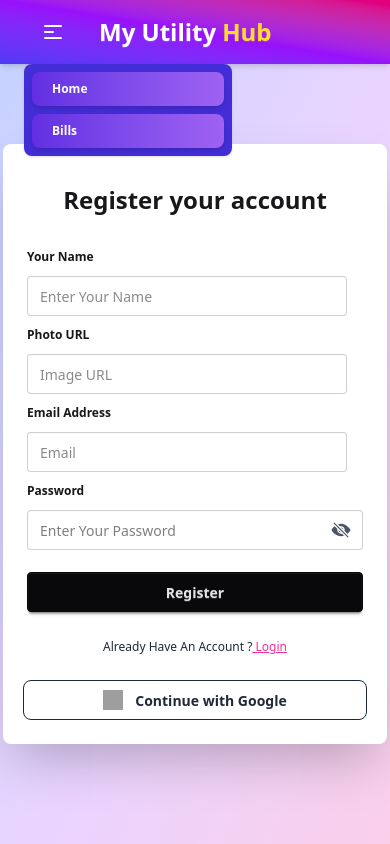
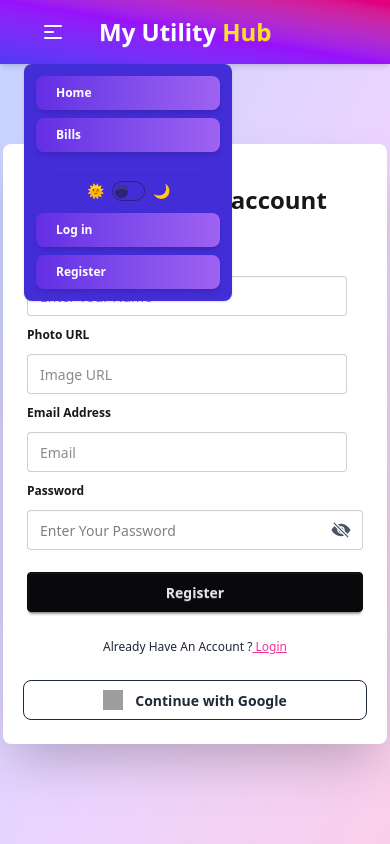
Before and after one commit to asma-akter-rabeya/utility-hub-client, a React (Vite) app: page /page/register in a window 390 px wide. Both pictures are taken after a click on the button 53 px from the left and 32 px from the top of the page. Shown: the top 844 px of the page. Built offline with nearby package versions, Linux system fonts and the light colour scheme; no server answers; grey boxes are pictures that could not be loaded.

Commit message:
error page added

```diff
--- a/src/components/Navbar.jsx
+++ b/src/components/Navbar.jsx
@@ -6,24 +6,23 @@ import toast from 'react-hot-toast';
 const Navbar = () => {
     const { user, logOut } = useContext(AuthContext);
 
-    // managing the theme:
-    const [theme, setTheme] = useState(localStorage.getItem('theme') || "light")
+    const [theme, setTheme] = useState(localStorage.getItem('theme') || "light");
 
     useEffect(() => {
-        const html = document.querySelector('html')
-        html.setAttribute("data-theme", theme)
-        localStorage.setItem("theme", theme)
-    }, [theme])
-
+        const html = document.querySelector('html');
+        html.setAttribute("data-theme", theme);
+        localStorage.setItem("theme", theme);
+    }, [theme]);
 
     const handleTheme = (checked) => {
-        setTheme(checked ? "dark" : "light")
-    }
+        setTheme(checked ? "dark" : "light");
+    };
+
     // logout
     const handleLogOut = () => {
         logOut()
             .then(() => {
-                toast.success('You logged out successfully')
+                toast.success('You logged out successfully');
             }).catch((error) => {
                 toast.error(error.message);
             });
@@ -38,7 +37,7 @@ const Navbar = () => {
                     <li><NavLink to="/page/myPayBills" className='btn-primary'>My PayBills</NavLink></li>
                     <li>
                         <NavLink to="/page/profile">
-                            <div className="w-9 h-9 rounded-full overflow-hidden ">
+                            <div className="w-9 h-9 rounded-full overflow-hidden">
                                 <img
                                     alt="User avatar"
                                     referrerPolicy="no-referrer"
@@ -59,18 +58,45 @@ const Navbar = () => {
     return (
         <div className="navbar px-6 py-3 bg-gradient-600 shadow-md text-white">
             <div className="navbar-start">
+                {/* dropdown menu */}
                 <div className="dropdown">
                     <div tabIndex={0} role="button" className="btn btn-ghost lg:hidden text-white">
-                        <svg xmlns="http://www.w3.org/2000/svg" className="h-6 w-6" fill="none" viewBox="0 0 24 24" stroke="currentColor">
-                            <path strokeLinecap="round" strokeLinejoin="round" strokeWidth="2" d="M4 6h16M4 12h8m-8 6h16" />
+                        <svg xmlns="http://www.w3.org/2000/svg" className="h-6 w-6" fill="none"
+                            viewBox="0 0 24 24" stroke="currentColor">
+                            <path strokeLinecap="round" strokeLinejoin="round"
+                                strokeWidth="2" d="M4 6h16M4 12h8m-8 6h16" />
                         </svg>
                     </div>
                     <ul
                         tabIndex="-1"
-                        className="menu menu-sm dropdown-content mt-3 p-2 shadow bg-indigo-700 rounded-box w-52 text-white space-y-2">
+                        className="menu menu-sm dropdown-content mt-3 p-3 shadow bg-indigo-700 rounded-box w-52 text-white space-y-2">
                         {links}
+                        <li className="border-t border-indigo-500 my-2"></li>
+
+                        {/* theme controller */}
+                        <li>
+                            <div className='flex items-center gap-2 justify-center'>
+                                <span className="text-sm">🌞</span>
+                                <input
+                                    onChange={(e) => handleTheme(e.target.checked)}
+                                    type="checkbox"
+                                    defaultChecked={localStorage.getItem('theme') === "dark"}
+                                    className="toggle toggle-sm"
+                                />
+                                <span className="text-sm">🌙</span>
+                            </div>
+                        </li>
+                        {user ? (
+                            <li><button onClick={handleLogOut} className='btn-primary w-full'>Log out</button></li>
+                        ) : (
+                            <>
+                                <li><Link to="/page/login" className='btn-primary w-full'>Log in</Link></li>
+                                <li><Link to="/page/register" className='btn-primary w-full'>Register</Link></li>
+                            </>
+                        )}
                     </ul>
                 </div>
+
                 <Link to="/" className="btn btn-ghost normal-case text-2xl font-bold text-white">
                     My Utility<span className="text-yellow-300">Hub</span>
                 </Link>
@@ -81,33 +107,28 @@ const Navbar = () => {
                     {links}
                 </ul>
                 {user ? (
-                    <button onClick={handleLogOut} className='btn-primary '>
+                    <button onClick={handleLogOut} className='btn-primary'>
                         Log out
                     </button>
                 ) : (
                     <>
-                        <Link to="/page/login" className='btn-primary'>
-                            Log in
-                        </Link>
-                        <Link to="/page/register" className='btn-primary'>
-                            Register
-                        </Link>
+                        <Link to="/page/login" className='btn-primary'>Log in</Link>
+                        <Link to="/page/register" className='btn-primary'>Register</Link>
                     </>
                 )}
+
                 {/* theme controller */}
-
                 <div className='ml-1.5 flex items-center gap-2'>
                     <span className="text-sm">🌞</span>
                     <input
                         onChange={(e) => handleTheme(e.target.checked)}
                         type="checkbox"
                         defaultChecked={localStorage.getItem('theme') === "dark"}
-                        className="toggle" />
+                        className="toggle"
+                    />
                     <span className="text-sm">🌙</span>
                 </div>
             </div>
-
-
         </div>
     );
 };
--- /dev/null
+++ b/src/pages/ErrorPage.jsx
@@ -0,0 +1,27 @@
+import React from 'react';
+import ErrorPageImg from '../assets/errorPage.jpg';
+import { Link } from 'react-router';
+
+const ErrorPage = () => {
+    return (
+        <div className="min-h-screen flex flex-col items-center justify-center bg-linear-to-br from-indigo-100 to-blue-200 text-center p-5">
+            <img
+                src={ErrorPageImg}
+                alt="404 Page Not Found"
+                className="w-full max-w-md rounded-2xl shadow-lg mb-6"
+            />
+            <h1 className="text-5xl font-bold text-red-700 mb-3">404</h1>
+            <p className="text-lg text-gray-700 mb-5">
+                Oops! The page you’re looking for doesn’t exist.
+            </p>
+            <Link
+                to="/"
+                className="btn-primary px-6 py-2 rounded-full shadow-md transition"
+            >
+                Go Back Home
+            </Link>
+        </div>
+    );
+};
+
+export default ErrorPage;
--- a/src/router/Routes.jsx
+++ b/src/router/Routes.jsx
@@ -8,6 +8,7 @@ import PrivateRoute from "./PrivateRoutes";
 import BillDetails from "../pages/BillDetails";
 import AllBills from "../components/AllBills";
 import MyPayBills from "../pages/MyPayBills";
+import ErrorPage from "../pages/ErrorPage";
 
 export const router = createBrowserRouter([
   {
@@ -18,6 +19,7 @@ export const router = createBrowserRouter([
         path: '/',
         Component: RecentBills,
         loader: () => fetch('https://utility-bill-server-one.vercel.app/latest-bills'),
+        hydrateFallbackElement: <div className="text-center py-10 text-gray-600">Loading your page...</div>
       }
     ]
 
@@ -45,6 +47,7 @@ export const router = createBrowserRouter([
       {
         path: '/page/myPayBills',
         loader: () => fetch('https://utility-bill-server-one.vercel.app/myBills'),
+        hydrateFallbackElement: <div className="text-center py-10 text-gray-600">Loading your page...</div>,
         element: <PrivateRoute>
           <MyPayBills></MyPayBills>
         </PrivateRoute>
@@ -54,8 +57,15 @@ export const router = createBrowserRouter([
         path: '/page/bills',
         Component: AllBills,
         loader: () => fetch('https://utility-bill-server-one.vercel.app/bills'),
+        hydrateFallbackElement: <div className="text-center py-10 text-gray-600">Loading your page...</div>
+
       }
 
     ],
   },
+  {
+    path: '*',
+    element: <ErrorPage />,
+  }
+
 ]);
```
